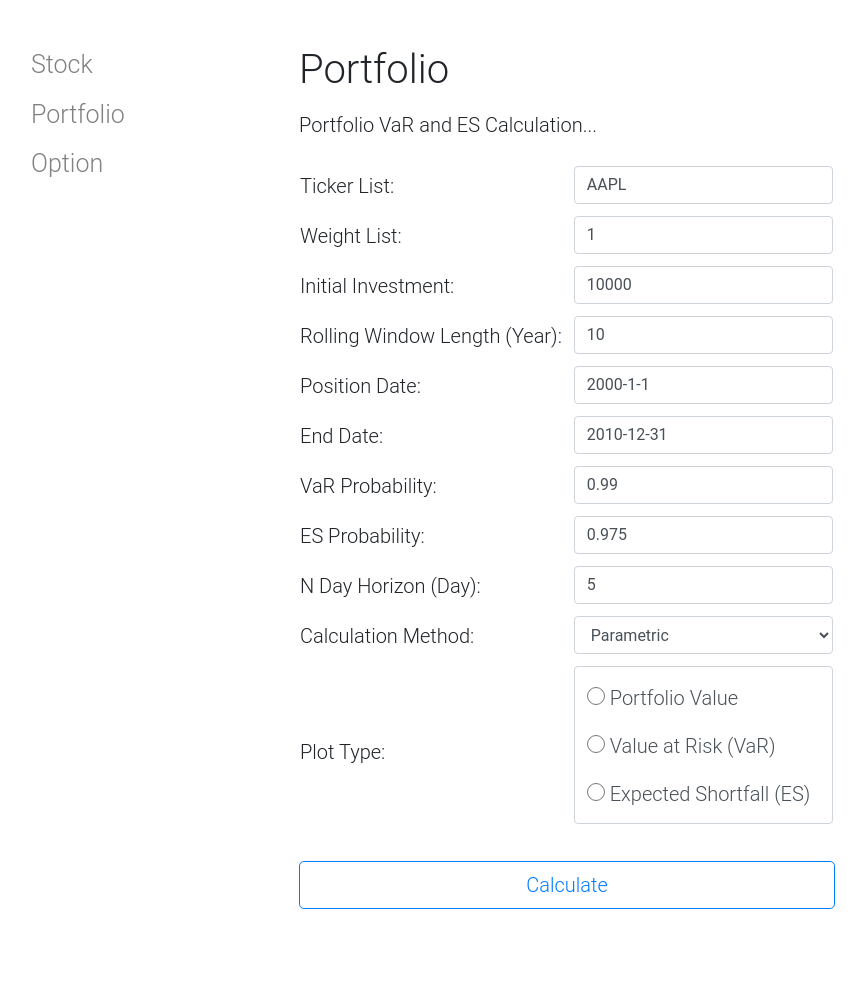
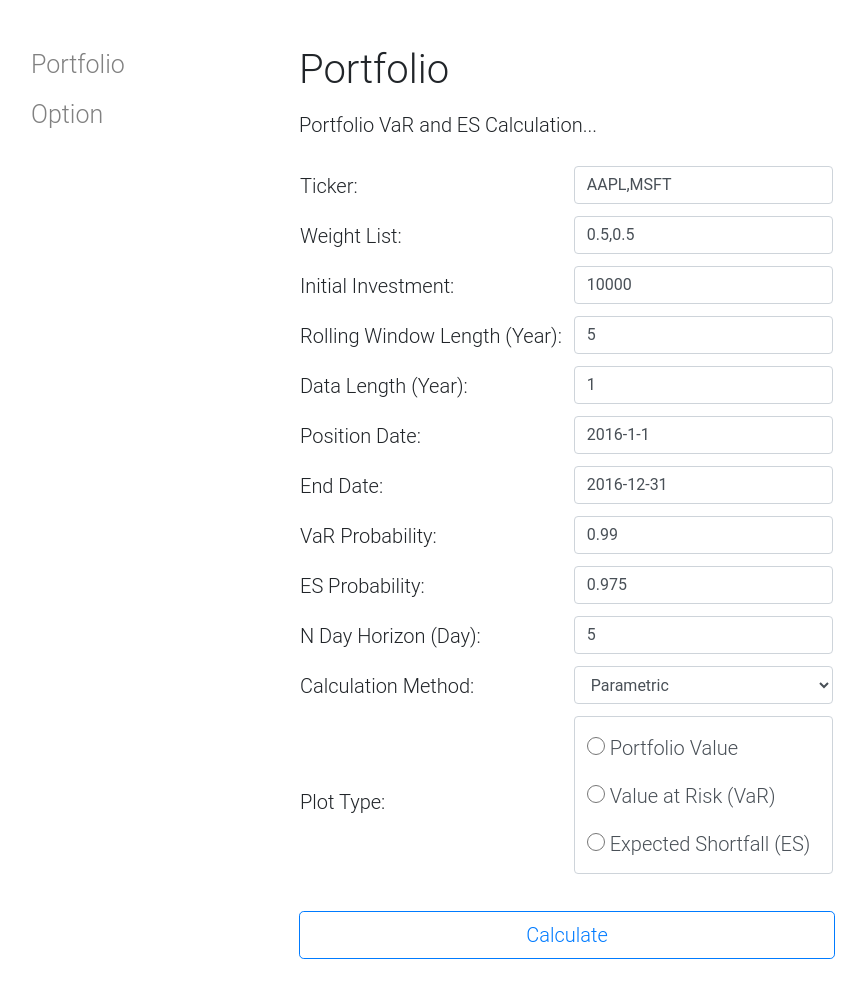
Before and after one commit to yaozhang0104/risk-calc, a Django app: page /risk/portfolio/ in a window 1280 px wide. Shown: the whole page, without its empty margins (1-867 px from the left). Before the commit the page ends 909 px from the top, so only its background shows below. Run offline with Django 3.2, Linux system fonts and the light colour scheme; some libraries are stand-ins or nearby versions.

Commit message:
Delete Stock Section & Implement PVaR

```diff
--- a/mysite/risk/forms.py
+++ b/mysite/risk/forms.py
@@ -1,24 +1,13 @@
 from django import forms
 
-class StockForm(forms.Form):
-    ticker = forms.CharField(label='Ticker', max_length=5, widget=forms.TextInput(attrs={'class': 'form-control'}))
+class PortfolioForm(forms.Form):
+    ticker = forms.CharField(label='Ticker', widget=forms.TextInput(attrs={'class': 'form-control'}))
+    weight = forms.CharField(label='Weight List', widget=forms.TextInput(attrs={'class': 'form-control'}))
     initial = forms.DecimalField(label='Initial Investment', widget=forms.TextInput(attrs={'class': 'form-control'}))
-    window = forms.IntegerField(label='Rolling Window Length (Year)', max_value=10, min_value=1, widget=forms.TextInput(attrs={'class': 'form-control'}))
+    rollingWindow = forms.IntegerField(label='Rolling Window Length (Year)', max_value=10, min_value=1, widget=forms.TextInput(attrs={'class': 'form-control'}))
+    dataWindow = forms.IntegerField(label='Data Length (Year)', max_value=20, min_value=1, widget=forms.TextInput(attrs={'class': 'form-control'}))
     startDate = forms.DateField(label='Position Date', widget=forms.DateInput(attrs={'class': 'form-control', 'data-provide': 'datepicker'}))
     endDate = forms.DateField(label='End Date', widget=forms.DateInput(attrs={'class': 'form-control', 'data-provide': 'datepicker'}))
-    varp = forms.DecimalField(label='VaR Probability', max_value=0.9999, min_value=0.0001, decimal_places=4, widget=forms.TextInput(attrs={'class': 'form-control'}))
-    esp = forms.DecimalField(label='ES Probability', max_value=0.9999, min_value=0.0001, decimal_places=4, widget=forms.TextInput(attrs={'class': 'form-control'}))
-    nday = forms.IntegerField(label='N Day Horizon (Day)', max_value=2520, min_value=1, widget=forms.TextInput(attrs={'class': 'form-control'}))
-    method = forms.ChoiceField(label='Calculation Method', choices=[('PAR','Parametric'),('HIS','Historical'),('MC','Monte Carlo')], widget=forms.Select(attrs={'class': 'form-control'}))
-    plotType = forms.ChoiceField(label='Plot Type', choices=[('PV','Portfolio Value'),('VAR','Value at Risk (VaR)'),('ES','Expected Shortfall (ES)')], widget=forms.RadioSelect(attrs={'class': 'form-control radio-sel'}))
-
-class PortfolioForm(forms.Form):
-    ticker = forms.CharField(label='Ticker List', widget=forms.TextInput(attrs={'class': 'form-control'}))
-    weight = forms.CharField(label='Weight List', widget=forms.TextInput(attrs={'class': 'form-control'}))
-    initial = forms.DecimalField(label='Initial Investment', widget=forms.TextInput(attrs={'class': 'form-control'}))
-    window = forms.IntegerField(label='Rolling Window Length (Year)', max_value=10, min_value=1, widget=forms.TextInput(attrs={'class': 'form-control'}))
-    startDate = forms.DateField(label='Position Date', widget=forms.DateInput(attrs={'class': 'form-control'}))
-    endDate = forms.DateField(label='End Date', widget=forms.DateInput(attrs={'class': 'form-control'}))
     varp = forms.DecimalField(label='VaR Probability', max_value=0.9999, min_value=0.0001, decimal_places=4, widget=forms.TextInput(attrs={'class': 'form-control'}))
     esp = forms.DecimalField(label='ES Probability', max_value=0.9999, min_value=0.0001, decimal_places=4, widget=forms.TextInput(attrs={'class': 'form-control'}))
     nday = forms.IntegerField(label='N Day Horizon (Day)', max_value=2520, min_value=1, widget=forms.TextInput(attrs={'class': 'form-control'}))
--- a/mysite/risk/templates/risk/index.html
+++ b/mysite/risk/templates/risk/index.html
@@ -15,28 +15,11 @@
   </head>
   <body>
     <div class="sidenav">
-      <a href="/risk/stock/">Stock</a>
       <a href="/risk/portfolio/">Portfolio</a>
       <a href="/risk/option/">Option</a>
     </div>
 
     <div class="main">
-      {% if version == "stock" %}
-      <div class="risk-title">Stock</div>
-      <div class="risk-subtitle">Stock VaR and ES Calculation...</div>
-      <div class="risk-data">
-        {% if stockForm %}
-        <form action="/risk/stock/" method="post">
-          {% csrf_token %}
-          <table class='risk-table'>
-            {{ stockForm }}
-          </table>
-          <button type="submit" class="btn btn-outline-primary btn-lg btn-block btn-cal">Calculate</button>
-        </form>
-        {% endif %}
-      </div>
-      {% endif %}
-
       {% if version == "portfolio" %}
       <div class="risk-title">Portfolio</div>
       <div class="risk-subtitle">Portfolio VaR and ES Calculation...</div>
@@ -52,7 +35,6 @@
         {% endif %}
       </div>
       {% endif %}
-
       {% if version == "option" %}
       <div class="risk-title">Option</div>
       <div class="risk-subtitle">Option VaR and ES Calculation...</div>
@@ -86,7 +68,7 @@
     <!-- Plotly.js -->
     <script src="https://cdn.plot.ly/plotly-latest.min.js"></script>
     <script type="text/javascript">
-      {% if stockForm or portfolioForm or optionForm %}
+      {% if portfolioForm or optionForm %}
       $.fn.datepicker.defaults.format = "yyyy-mm-dd";
       $.fn.datepicker.defaults.endDate = "-1d";
       $('#id_startDate').datepicker();
@@ -115,17 +97,17 @@
             x: plotData['x'],
             y: plotData['y'],
             type: 'scatter',
-            name: 'price'
+            name: '{{ title }}',
           }
         ];
         var layout = {
-          title: plotData['info']+" Chart",
+          title: '{{ title }}'+" Chart",
           xaxis: {
             title: 'Date',
             rangeslider: {}
           },
           yaxis: {
-            title: 'Portfolio Value'
+            title: '{{ title }}'
           },
           showlegend: true
         }
--- a/mysite/risk/views.py
+++ b/mysite/risk/views.py
@@ -1,3 +1,5 @@
+from __future__ import division
+
 from django.shortcuts import render
 from django.http import HttpResponse
 from django.template import loader
@@ -6,8 +8,10 @@ from django.shortcuts import redirect
 import json
 from datetime import datetime
 import dateutil.relativedelta
+import numpy as np
+from scipy.stats import norm
+from scipy.special import ndtri
 
-from .forms import StockForm
 from .forms import PortfolioForm
 from .forms import OptionForm
 
@@ -18,22 +22,22 @@ import plotly.offline as py
 import plotly.graph_objs as go
 
 def index(request, version='default'):
-    if (version == 'stock'):
-        return render_stock(request)
-    elif (version == 'portfolio'):
+    if (version == 'portfolio'):
         return render_portfolio(request)
     elif (version == 'option'):
         return render_option(request)
     else:
-        return redirect('/risk/stock/')
+        return redirect('/risk/portfolio/')
 
-def render_stock(request):
+def render_portfolio(request):
     if request.method == 'POST':
-        form = StockForm(request.POST)
+        form = PortfolioForm(request.POST)
         if form.is_valid():
             ticker = form.cleaned_data['ticker'].replace(' ','').split(",")
+            weight = form.cleaned_data['weight'].replace(' ','').split(",")
             initial = form.cleaned_data['initial']
-            window = form.cleaned_data['window']
+            rollingWindow = form.cleaned_data['rollingWindow']
+            dataWindow = form.cleaned_data['dataWindow']
             startDate = form.cleaned_data['startDate']
             endDate = form.cleaned_data['endDate']
             varp = form.cleaned_data['varp']
@@ -43,39 +47,26 @@ def render_stock(request):
             plotType = form.cleaned_data['plotType']
 
             if (plotType == "PV"):
-                rollingdata = rollingdata_from_tickerlist(ticker, window, endDate)
+                rollingdata = rollingdata_from_tickerlist(ticker, dataWindow, endDate)
                 pricedata = positionprice_from_tickerlist(ticker, startDate)
-                sharelist = calculate_share(initial,pricedata,ticker)
-                pv = calculate_portfolio_value(ticker,sharelist,rollingdata)
-                jsonData = plot_portfolio_value(pv)
+                sharelist = calculate_share(initial, pricedata, ticker, weight)
+                pv = calculate_portfolio_value(ticker, sharelist, rollingdata)
+                jsonData = plot_portfolio(pv)
+                return render(request, 'risk/index.html', {'plotValue': jsonData, 'version': 'portfolio', 'title': 'Portfolio Value'})
+            elif (plotType == "VAR" and method == "PAR"):
+                rollingdata = rollingdata_from_tickerlist(ticker, dataWindow+rollingWindow, endDate)
+                pricedata = positionprice_from_tickerlist(ticker, startDate)
+                sharelist = calculate_share(initial, pricedata, ticker, weight)
+                pv = calculate_portfolio_value(ticker, sharelist, rollingdata)
+                gbmData = calculate_nyear_mu_sig(pv, rollingWindow)
+                var = calculate_pvar(gbmData, initial, varp, nday)
+                jsonData = plot_portfolio(var)
+                return render(request, 'risk/index.html', {'plotValue': jsonData, 'version': 'portfolio', 'title': 'Parametric VaR'})
             else:
-                return redirect('/risk/stock/')
-            return render(request, 'risk/index.html', {'plotValue': jsonData, 'version': 'stock'})
+                return redirect('/risk/portfolio/')
     else:
-        form = StockForm(initial={'ticker':'AAPL', 'initial':'10000', 'window':'10', 'startDate':'2000-1-1', 'endDate':'2010-12-31', 'varp':'0.99', 'esp':'0.975', 'nday':'5'})
-    return render(request, 'risk/index.html', {'stockForm': form, 'version': 'stock'})
-
-def render_portfolio(request):
-    if request.method == 'POST':
-        form = PortfolioForm(request.POST)
-        if form.is_valid():
-            ticker = form.cleaned_data['ticker'].replace(' ','').split(",")
-            # Need check weight
-            weight = form.cleaned_data['weight'].replace(' ','').split(",")
-            initial = form.cleaned_data['initial']
-            window = form.cleaned_data['window']
-            startDate = form.cleaned_data['startDate']
-            endDate = form.cleaned_data['endDate']
-            varp = form.cleaned_data['varp']
-            esp = form.cleaned_data['esp']
-            nday = form.cleaned_data['nday']
-            method = form.cleaned_data['method']
-            #data = dataframe_from_tickerlist(ticker, startDate, endDate)
-            #jsonData = plot_historical_price(ticker, data)
-            #return render(request, 'risk/index.html', {'plot': jsonData})
-    else:
-        form = PortfolioForm(initial={'ticker':'AAPL', 'weight':'1', 'initial':'10000', 'window':'10', 'startDate':'2000-1-1', 'endDate':'2010-12-31', 'varp':'0.99', 'esp':'0.975', 'nday':'5'})
-    return render(request, 'risk/index.html', {'portfolioForm': form, 'version': 'portfolio'})
+        form = PortfolioForm(initial={'ticker':'AAPL,MSFT', 'weight':'0.5,0.5','initial':'10000', 'rollingWindow':'5', 'dataWindow':'1', 'startDate':'2016-1-1', 'endDate':'2016-12-31', 'varp':'0.99', 'esp':'0.975', 'nday':'5'})
+    return render(request, 'risk/index.html', {'portfolioForm': form, 'version': 'portfolio', 'title': 'Portfolio Value'})
 
 def render_option(request):
     if request.method == 'POST':
@@ -99,11 +90,15 @@ def render_option(request):
 
 
 def rollingdata_from_tickerlist(tickerlist, window, endDate):
+    if (isinstance(endDate, str)):
+        endDate = datetime.strptime(endDate, "%Y-%m-%d")
     startDate = endDate-dateutil.relativedelta.relativedelta(years = window)
     startDate = startDate.strftime("%Y-%m-%d")
     return dataframe_from_tickerlist(tickerlist, startDate, endDate)
 
 def positionprice_from_tickerlist(tickerlist, positionDate):
+    if (isinstance(positionDate, str)):
+        positionDate = datetime.strptime(positionDate, "%Y-%m-%d")
     endDate = positionDate+dateutil.relativedelta.relativedelta(days = 10)
     endDate = endDate.strftime("%Y-%m-%d")
     data = dataframe_from_tickerlist(tickerlist, positionDate, endDate)
@@ -142,10 +137,43 @@ def calculate_portfolio_value(tickerlist, sharelist, rollingdata):
             pv = rollingdata[t]*sharelist[t]
         else:
             pv = pv + rollingdata[t]*sharelist[t]
+    pv = pd.DataFrame(pv)
     return pv
 
-def plot_portfolio_value(data):
+def plot_portfolio(data):
     dates = data.index.tolist()
     dates = [date.strftime("%Y-%m-%d") for date in dates]
     values = data.values.tolist()
-    return json.dumps({'x':dates, 'y':values, 'info':'Portfolio Value'})
+    values = [value[0] for value in values]
+    return json.dumps({'x':dates, 'y':values})
+
+def calculate_nyear_mu_sig(data, nyear):
+    port_log_return = np.log(data).diff().dropna()
+    port_name = list(port_log_return)[0]
+    port_len = port_log_return.shape[0]
+    nday = int(np.ceil(nyear*252))
+    port_log_return["mu"] = np.nan
+    port_log_return["sig"] = np.nan
+    i = nday-1
+    while (i < port_len):
+        avg = np.mean(port_log_return[port_name][(i-nday+1):i])
+        std = np.sqrt(np.mean(port_log_return[port_name][(i-nday+1):i]**2)-avg**2)
+        sig = std*np.sqrt(252)
+        mu = avg*252+sig**2/2
+        port_log_return["mu"][i] = mu
+        port_log_return["sig"][i] = sig
+        i = i+1
+    return port_log_return.iloc[(nday-1):port_len]
+
+def calculate_pvar(data, initial, varp, nday):
+    varT = nday/252
+    var = pd.DataFrame()
+    var['var'] = float(initial)-float(initial)*np.exp(data['sig']*np.sqrt(varT)*norm.ppf(float(1-float(varp)))+(data['mu']-data['sig']**2/2)*varT)
+    return var
+
+def calculate_pes(data, initial, esp, nday):
+    esT = nday/252
+    es = pd.DataFrame()
+    es['es'] = float(initial)-float(initial)*np.exp(data['mu']*esT)*norm.cdf(norm.ppf(float(1-float(esp)))-data['sig']*np.sqrt(esT))/(1-esp)
+    es = pd.DataFrame(es)
+    return es
```
